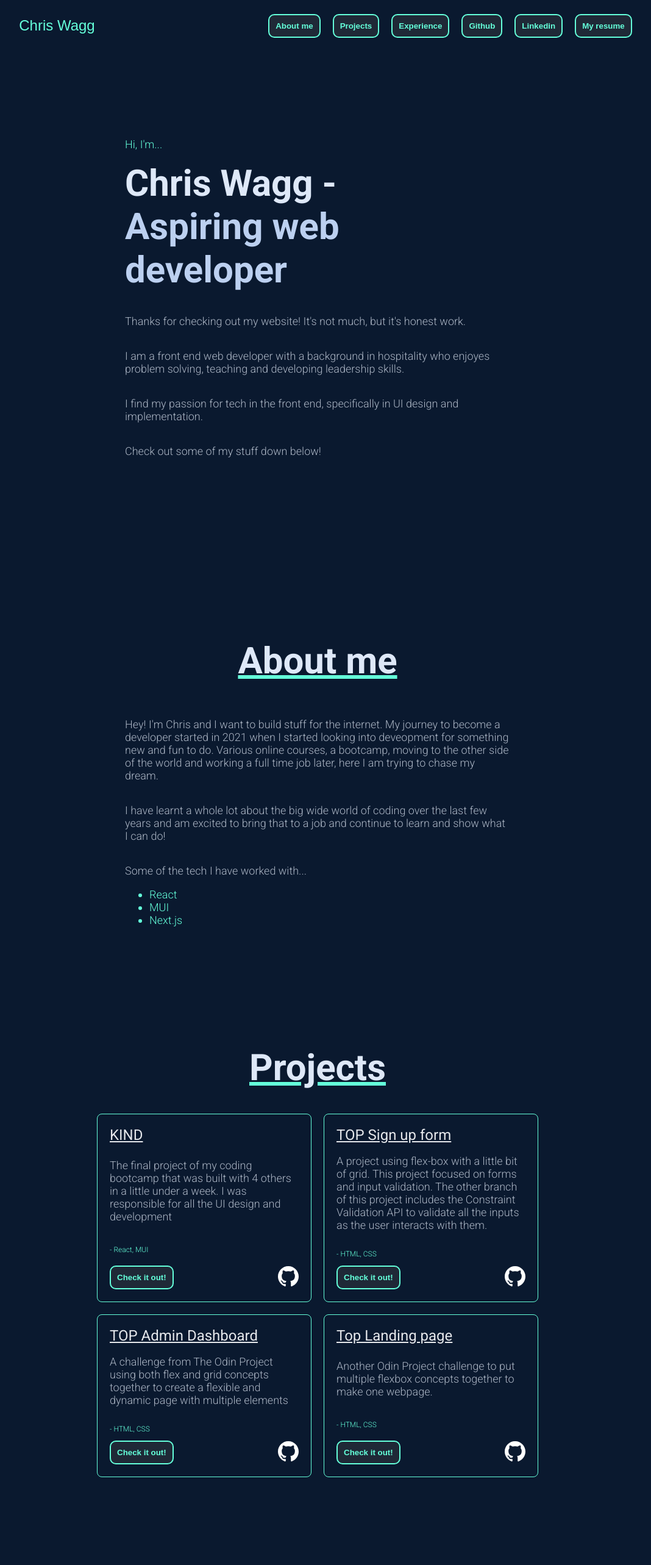
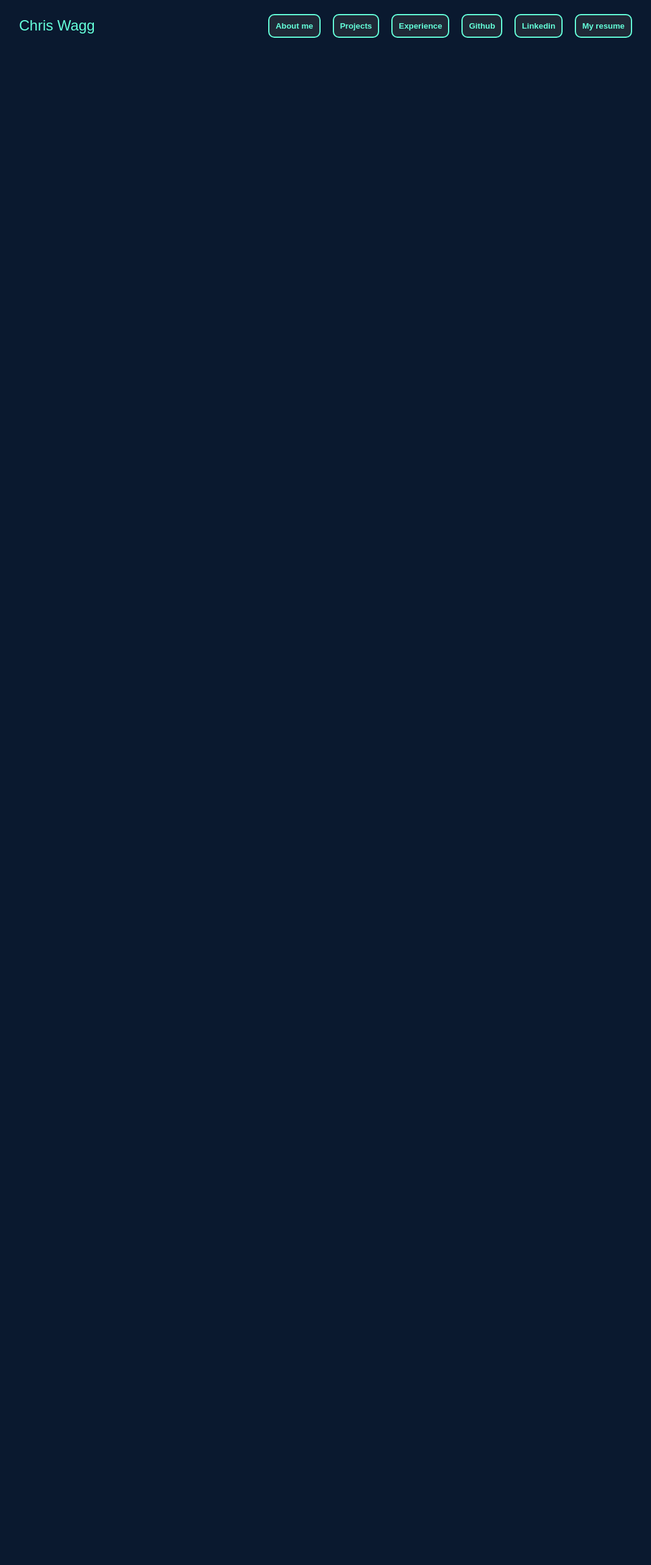
Before and after one commit to Chris-Wagg/personal-website-v3, a React (Create React App) app in the folder personal-website/: page / in a window 1280 px wide. Shown: the top 2566 px of the page at 61% size, without its empty margins (119-1187 px from the left). Built offline with nearby package versions, Linux system fonts and the light colour scheme.

Commit message:
hidden animation class added to all sections

```diff
--- a/personal-website/src/App.css
+++ b/personal-website/src/App.css
@@ -102,7 +102,7 @@ li {
 /* ----------------------- */
 /* animation classes */
 
-/* .hidden {
+.hidden {
 	opacity: 0;
 	filter: blur(5px);
 	transform: translateX(-100%);
@@ -113,7 +113,7 @@ li {
 	opacity: 1;
 	filter: blur(0);
 	transform: translateX(0);
-} */
+}
 
 /* ----------------------- */
 /* nav bar classes */
--- a/personal-website/src/pages/AboutMe.jsx
+++ b/personal-website/src/pages/AboutMe.jsx
@@ -14,7 +14,7 @@ export default function AboutMe() {
 
 	return (
 		<>
-			<section className="secondary-container" id="scroll-target-about">
+			<section className="secondary-container hidden" id="scroll-target-about">
 				<h1 className="title-text">About me</h1>
 				<div className="text-container">
 					<p>
--- a/personal-website/src/pages/Experience.jsx
+++ b/personal-website/src/pages/Experience.jsx
@@ -15,7 +15,10 @@ export default function Experience() {
 	hiddenElements.forEach((el) => observer.observe(el))
 
 	return (
-		<section className="secondary-container" id="scroll-target-experience">
+		<section
+			className="secondary-container hidden"
+			id="scroll-target-experience"
+		>
 			<h1 className="title-text">Experience</h1>
 			<div className="experience-cards-container">
 				<ExperienceCard
--- a/personal-website/src/pages/HeroSection.jsx
+++ b/personal-website/src/pages/HeroSection.jsx
@@ -14,7 +14,7 @@ export default function HeroSection() {
 
 	return (
 		<>
-			<section className="main-container" id="scroll-top-target">
+			<section className="main-container hidden" id="scroll-top-target">
 				<div className="text-container">
 					<p className="text-green">Hi, I'm...</p>
 					<h1>Chris Wagg - </h1>
--- a/personal-website/src/pages/Projects.jsx
+++ b/personal-website/src/pages/Projects.jsx
@@ -15,7 +15,7 @@ export default function Projects() {
 	hiddenElements.forEach((el) => observer.observe(el))
 
 	return (
-		<section className="secondary-container" id="scroll-target-projects">
+		<section className="secondary-container hidden" id="scroll-target-projects">
 			<h1 className="title-text">Projects</h1>
 			<div className="project-cards-container">
 				<ProjectCard
```
